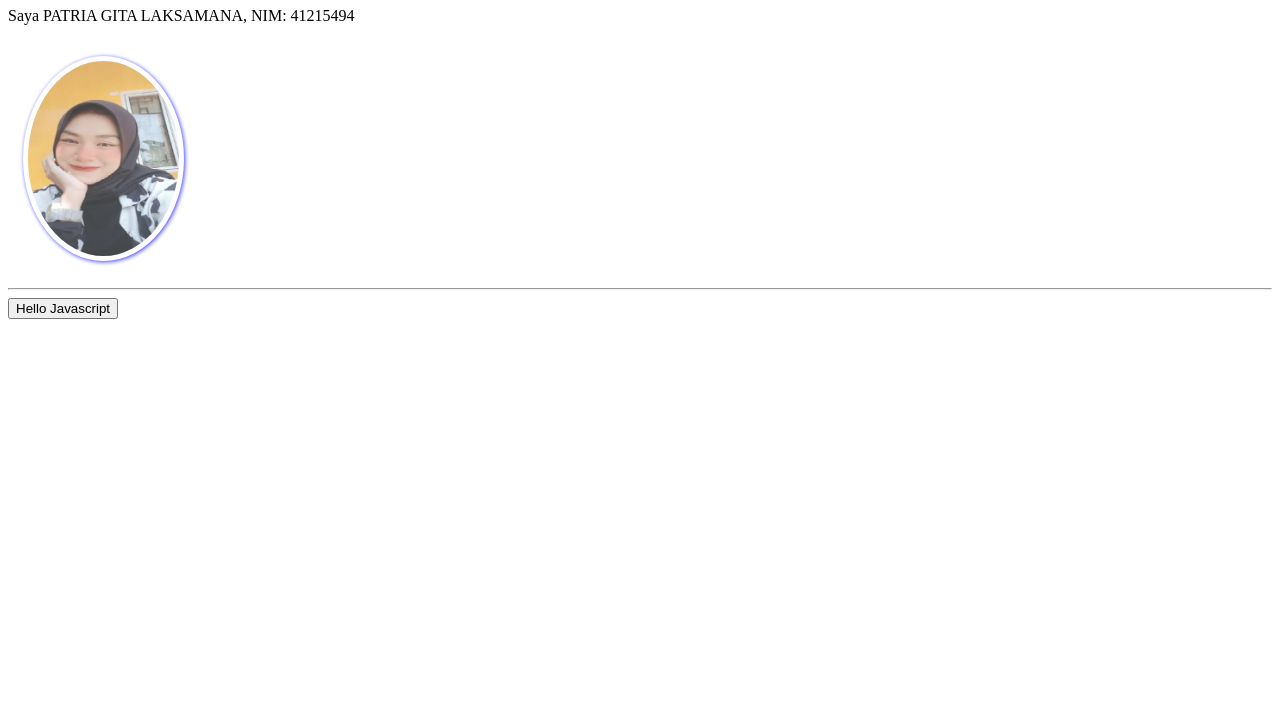
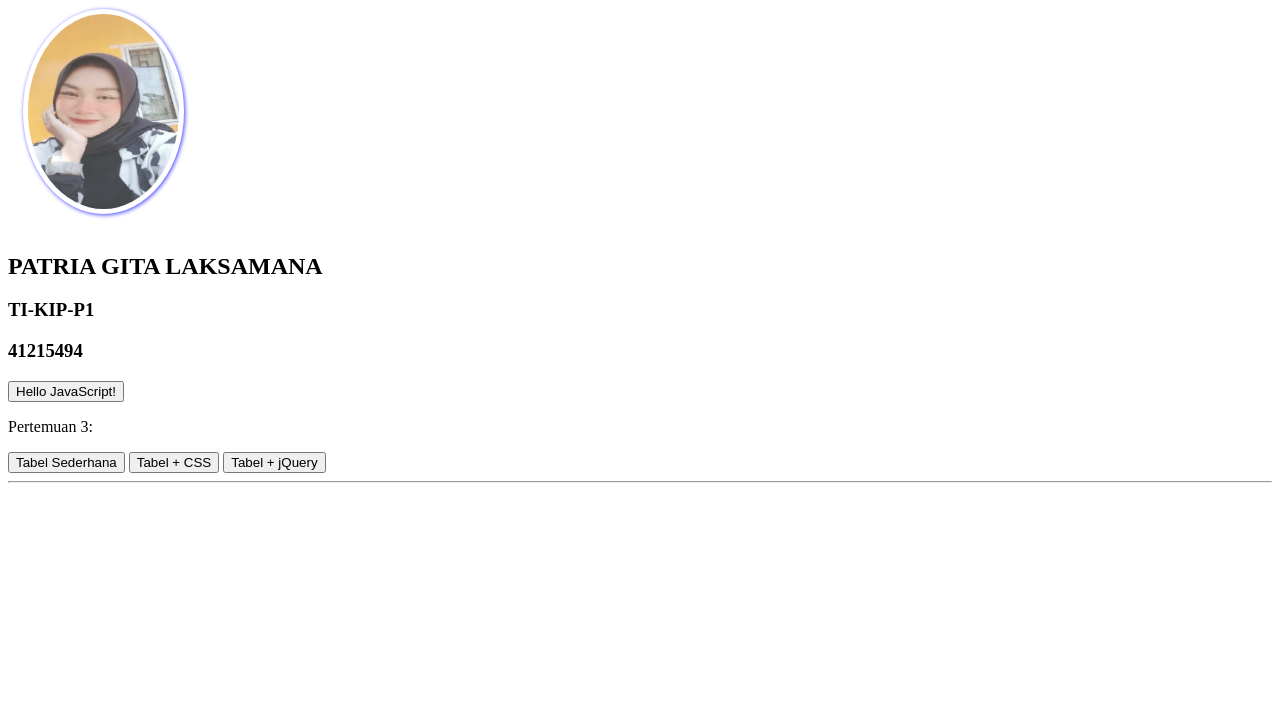
Before and after one commit to Patriagita/Patriagita.github.io, a plain HTML site: page index.html in a window 1280 px wide. Shown: the part 73-800 px from the top of the page. Drawn offline with Linux system fonts and the light colour scheme.

Commit message:
Update index.html

```diff
--- a/index.html
+++ b/index.html
@@ -1,4 +1,8 @@
 <!DOCTYPE html>
+<head>
+	<meta charset="utf-8">
+	<meta name="viewport" content="width=device-width, initial-scale=1">
+	<title>GITA PATRIA LAKSAMANA</title>
 <style>
 h1{
 	color: blue;
@@ -33,10 +37,21 @@ img:hover{
 }
 </style>
 
-<h1>HELLO WORLD HTML</h1>
-<p>Saya PATRIA GITA LAKSAMANA, NIM: 41215494</p>
+<div class="content">
+		<h2>HI Selamat Datang Ini adalah Github Pages KU</h2>
+		<img src="gita.jpeg">
+		<h2>PATRIA GITA LAKSAMANA</h2>
+		<h3>TI-KIP-P1</h3>
+		<h3>41215494</h3>
+		<button onclick="alert('HI Saya GITA dari STMIK IKMI CIREBON sedang Belajar HTML')">Hello JavaScript!</button>
+		<br>
+		<p>Pertemuan 3:</p>
+		<div class="tombol">
+			<button onclick="document.location.href = 'p03'">Tabel Sederhana</button>
+			<button onclick="document.location.href = 'p03css'">Tabel + CSS</button>
+			<button onclick="document.location.href = 'p03jquery'">Tabel + jQuery</button>
+		</div>
+	</div>
 
-<img src="gita.jpeg">
 
 <hr>
-<button onclick="alert('Hello Javascript!')">Hello Javascript</button>
```
